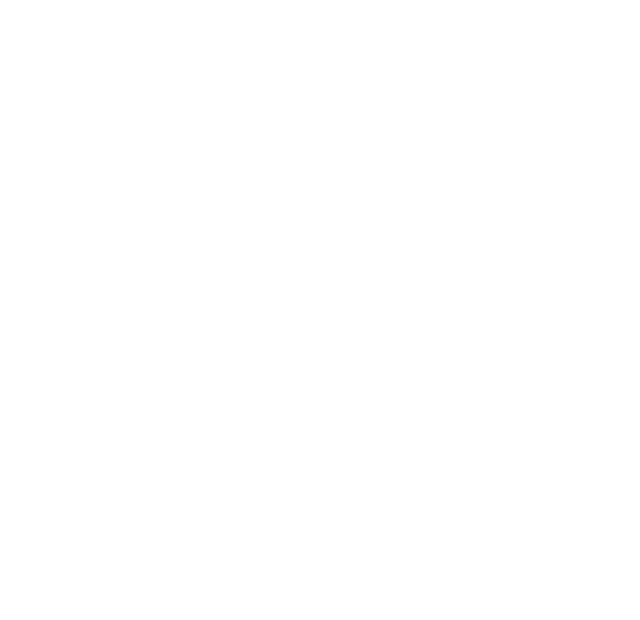
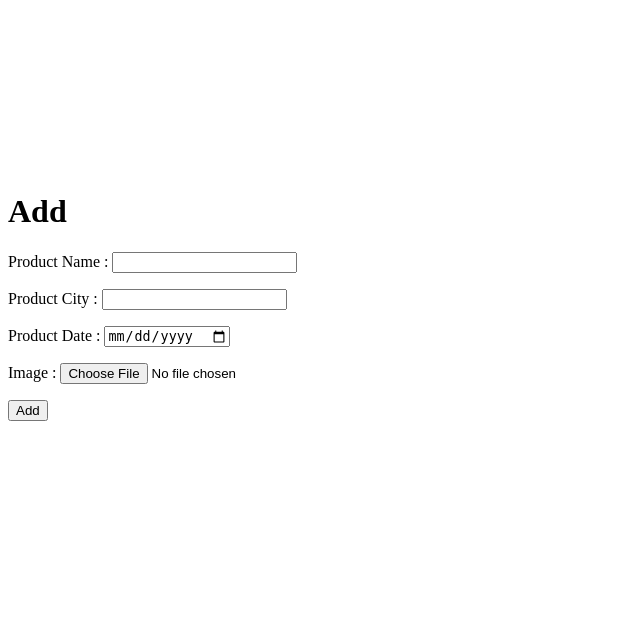
Before and after one commit to rajagopalpalani/proj, a PHP site: page /admin.php in a window 1280 px wide. Before the commit the part shown is empty. Shown: the part 236-856 px from the top of the page, without its empty margins (0-640 px from the left). Before the commit the page ends 800 px from the top, so only its background shows below. Run offline with PHP 8.4, Linux system fonts and the light colour scheme.

Commit message:
Update admin.php

```diff
--- a/admin.php
+++ b/admin.php
@@ -1 +1,31 @@
-<?php ?>
+<html>
+<head>
+<title>Admin Portal</title>
+<style>
+.height{
+min-height:400px;
+}
+</style>
+</head>
+<body>
+<div class="admin-home height">
+
+</div>
+<div class="add height">
+<h1>Add</h1>
+<div class="addform">
+<?php  ?>
+<form action="admin.php" method="post" enctype="multipart/form-data">
+  <p>Product Name : <input name="productname" id="productname" type="text"/></p>
+  <p>Product City : <input name="productcity" id="productcity" type="text"/></p>
+  <p>Product Date : <input name="productdate" id="productdate" type="date"/></p>
+  <p>Image : <input name="productimage" id="productimage" type="file" /></p>
+  <input type="submit" name="add-submit" value="Add" />
+</form>
+
+</div>
+</div>
+<div class="modify height"></div>
+<div class="view height"></div>
+</body>
+</html>
```
